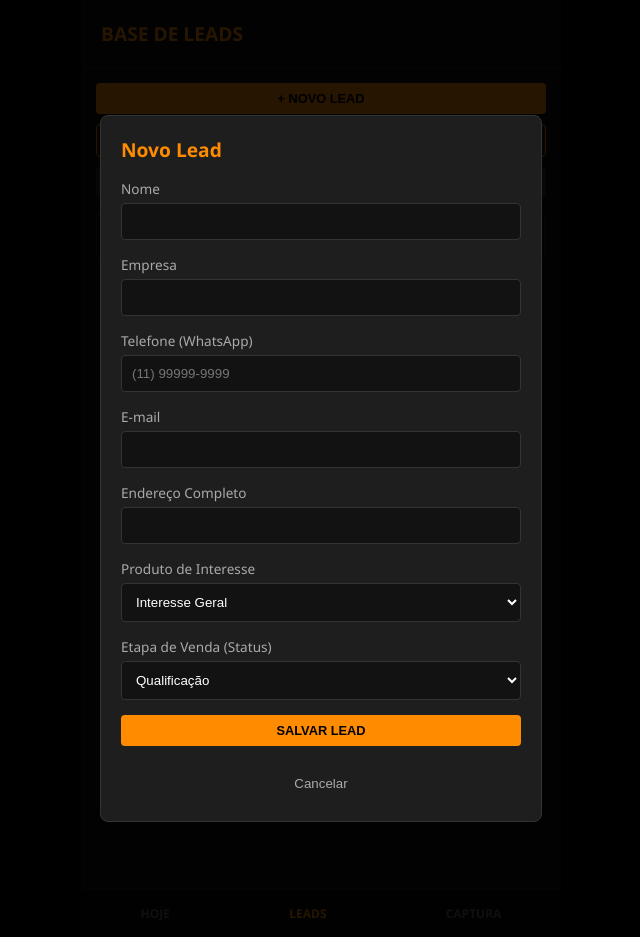
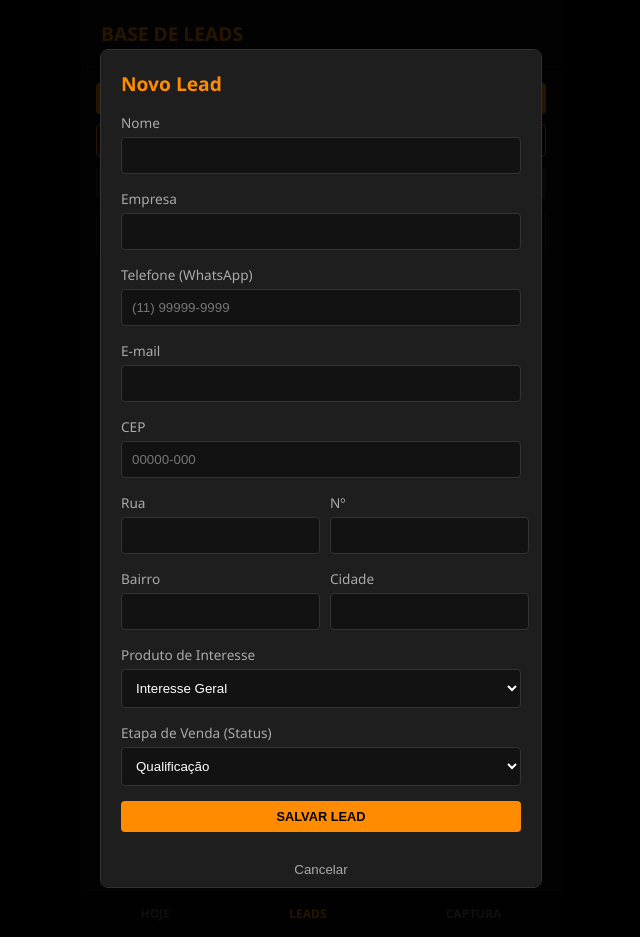
Before and after one commit to gmsilvasss-blip/crm_iasolucoes, a Flask app: page /base_leads in a window 1280 px wide, after a click on "+ NOVO LEAD". Shown: the whole page, without its empty margins (319-959 px from the left). Run offline with Flask 3, Linux system fonts and the light colour scheme; the visitor is signed in with stand-in values (Sample User, id 1); data that the repository does not hold is empty; some libraries are stand-ins or nearby versions.

Commit message:
atualização base_leads.html e home.html

```diff
--- a/templates/base_leads.html
+++ b/templates/base_leads.html
@@ -81,8 +81,8 @@
                     <p><strong>E-mail:</strong> {{ lead.email }}</p>
                 </div>
                 <div class="acoes-lead">
-                    <!-- A edição abrirá um modal pré-preenchido via JavaScript -->
-                    <button onclick="prepararEdicao({{ lead.id }}, '{{ lead.nome }}', '{{ lead.empresa }}', '{{ lead.interesse }}', '{{ lead.telefone }}', '{{ lead.email }}', '{{ lead.endereco }}', '{{ lead.status }}')">Editar</button>
+                    <!-- A edição atualizada para suportar os novos campos separados -->
+                    <button onclick="prepararEdicao({{ lead.id }}, '{{ lead.nome }}', '{{ lead.empresa }}', '{{ lead.interesse }}', '{{ lead.telefone }}', '{{ lead.email }}', '{{ lead.cep }}', '{{ lead.rua }}', '{{ lead.numero }}', '{{ lead.bairro }}', '{{ lead.cidade }}', '{{ lead.status }}')">Editar</button>
                     <button onclick="abrirModal('modalNotas{{ lead.id }}')">Histórico</button>
                 </div>
             </div>
@@ -105,7 +105,6 @@
         <div class="bottom-nav">
             <a href="/home" class="nav-item">Hoje</a>
             <a href="/base_leads" class="nav-item active">Leads</a>
-            <!-- LINK CORRIGIDO PARA A ROTA CAPTURA -->
             <a href="/captura" class="nav-item">Captura</a>
         </div>
     </div>
@@ -126,7 +125,33 @@
                 </div>
 
                 <div class="form-group"><label>E-mail</label><input type="email" name="email" id="lead_email"></div>
-                <div class="form-group"><label>Endereço Completo</label><input type="text" name="endereco" id="lead_endereco"></div>
+
+                <!-- INÍCIO: Novos campos granulares de endereço -->
+                <div class="form-group">
+                    <label>CEP</label>
+                    <input type="text" name="cep" id="cep" placeholder="00000-000">
+                </div>
+                <div style="display: flex; gap: 10px; margin-bottom: 15px;">
+                    <div style="flex: 2; display: flex; flex-direction: column;">
+                        <label style="color: #aaa; font-size: 0.85em; margin-bottom: 5px;">Rua</label>
+                        <input type="text" name="rua" id="rua" style="background-color: #121212; border: 1px solid #333; color: #fff; padding: 10px; border-radius: 4px;" required>
+                    </div>
+                    <div style="flex: 1; display: flex; flex-direction: column;">
+                        <label style="color: #aaa; font-size: 0.85em; margin-bottom: 5px;">Nº</label>
+                        <input type="text" name="numero" id="numero" style="background-color: #121212; border: 1px solid #333; color: #fff; padding: 10px; border-radius: 4px;" required>
+                    </div>
+                </div>
+                <div style="display: flex; gap: 10px; margin-bottom: 15px;">
+                    <div style="flex: 1; display: flex; flex-direction: column;">
+                        <label style="color: #aaa; font-size: 0.85em; margin-bottom: 5px;">Bairro</label>
+                        <input type="text" name="bairro" id="bairro" style="background-color: #121212; border: 1px solid #333; color: #fff; padding: 10px; border-radius: 4px;" required>
+                    </div>
+                    <div style="flex: 1; display: flex; flex-direction: column;">
+                        <label style="color: #aaa; font-size: 0.85em; margin-bottom: 5px;">Cidade</label>
+                        <input type="text" name="cidade" id="cidade" style="background-color: #121212; border: 1px solid #333; color: #fff; padding: 10px; border-radius: 4px;" required>
+                    </div>
+                </div>
+                <!-- FIM: Novos campos granulares de endereço -->
 
                 <div class="form-group">
                     <label>Produto de Interesse</label>
@@ -159,13 +184,15 @@
             <form action="/adicionar_produto" method="POST" style="margin-bottom: 20px;">
                 <div class="form-group"><input type="text" name="nome" placeholder="Nome do Produto" required></div>
                 <div class="form-group"><input type="text" name="descricao" placeholder="Breve descrição"></div>
+                <!-- Considerando o novo schema que inclui 'preco' -->
+                <div class="form-group"><input type="number" step="0.01" name="preco" placeholder="Preço (Ex: 199.90)" required></div>
                 <button type="submit" class="btn-acao">Adicionar Produto</button>
             </form>
 
             <div style="max-height: 200px; overflow-y: auto;">
                 {% for p in produtos %}
                 <div class="produto-item">
-                    <span><strong>{{ p.nome }}</strong></span>
+                    <span><strong>{{ p.nome }}</strong> (R$ {{ p.preco }})</span>
                     <form action="/deletar_produto" method="POST" style="margin:0;"><input type="hidden" name="produto_id" value="{{ p.id }}"><button type="submit" class="btn-del">❌</button></form>
                 </div>
                 {% endfor %}
@@ -178,7 +205,7 @@
         function abrirModal(id) { document.getElementById(id).style.display = 'flex'; }
         function fecharModais() { document.querySelectorAll('.modal-overlay').forEach(el => el.style.display = 'none'); }
 
-        function prepararEdicao(id, nome, empresa, interesse, telefone, email, endereco, status) {
+        function prepararEdicao(id, nome, empresa, interesse, telefone, email, cep, rua, numero, bairro, cidade, status) {
             document.getElementById('formLead').action = '/editar_lead';
             document.getElementById('tituloModalLead').innerText = 'Editar Lead';
             document.getElementById('btnSalvarLead').innerText = 'Salvar Alterações';
@@ -188,7 +215,14 @@
             document.getElementById('lead_interesse').value = interesse;
             document.getElementById('lead_telefone').value = telefone;
             document.getElementById('lead_email').value = email;
-            document.getElementById('lead_endereco').value = endereco;
+
+            // Popula os novos campos
+            document.getElementById('cep').value = cep !== 'None' ? cep : '';
+            document.getElementById('rua').value = rua !== 'None' ? rua : '';
+            document.getElementById('numero').value = numero !== 'None' ? numero : '';
+            document.getElementById('bairro').value = bairro !== 'None' ? bairro : '';
+            document.getElementById('cidade').value = cidade !== 'None' ? cidade : '';
+
             document.getElementById('lead_status').value = status;
             abrirModal('modalLead');
         }
@@ -202,7 +236,7 @@
             });
         }
 
-        // NOVO SCRIPT: FUNÇÃO DA LUPA DE BUSCA
+        // FUNÇÃO DA LUPA DE BUSCA MANTIDA
         function filtrarBaseLeads() {
             let input = document.getElementById('busca-base-leads').value.toLowerCase();
             let cards = document.querySelectorAll('.lead-card');
```
Also changed, not shown: templates/home.html (+37 -1 lines).
